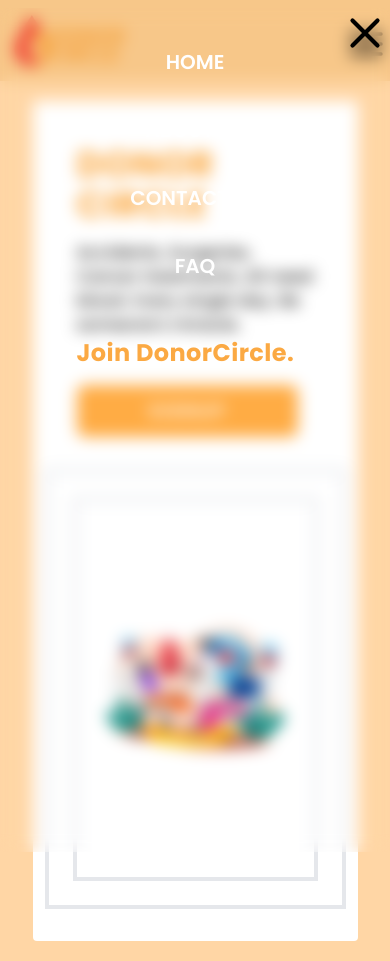
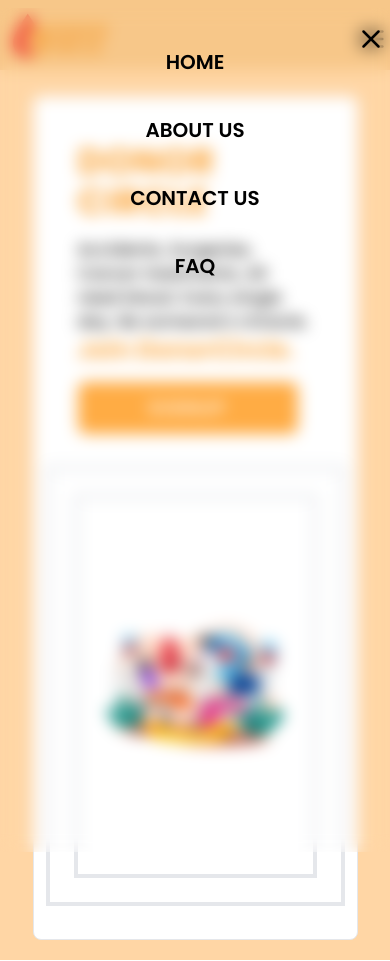
Before and after one commit to TanmayVidhate/DonorCircle_2, a React (Vite) app in the folder client/: page / in a window 390 px wide. Both pictures are taken after a click on the icon 366 px from the left and 44 px from the top of the page. Built offline with nearby package versions, Linux system fonts and the light colour scheme.

Commit message:
add size to icons and rounded property

```diff
--- a/client/src/Components/Navbar.jsx
+++ b/client/src/Components/Navbar.jsx
@@ -21,13 +21,13 @@ function Navbar() {
 
     return (
         <>
-            <div className='flex justify-between  w-full p-1 pb-0 bg-[#f7c789]  relative'>
+            <div className='flex justify-between fixed top-0 left-0 w-full z-50  p-1 pb-0 bg-[#f7c789]  '>
                 <div className=''>
-                    <img src={img} alt='logo' className='w-2/5 sm:w-2/6 md:w-2/6 lg:w-3/12 ' />
+                    <img src={img} alt='logo' className='w-2/6 sm:w-2/6 md:w-2/6 lg:w-3/12 ' />
                 </div>
                 <div className='lg:hidden'>
 
-                    <AlignJustify size={40}
+                    <AlignJustify size={30}
                         className='mt-5'
                         onClick={() => {
                             setIsopen(!isOpen)
@@ -39,7 +39,7 @@ function Navbar() {
 
                                 <div className='rounded-2xl w-full '>
                                     <div className=''>
-                                        <X size={50} className='absolute right-0 top-0    '
+                                        <X size={30} className='absolute right-1 top-4    '
                                             onClick={(e) => {
                                                 setIsopen(!isOpen)
                                             }}
@@ -49,7 +49,7 @@ function Navbar() {
                                     {
                                         Pages.map((page, i) => {
                                             const { label, href } = page;
-                                            return <LinkTo className=" w-full hover:text-amber-600 my-10 text-black text-xl " PageName={label} url={href} key={i} />
+                                            return <LinkTo className=" w-full hover:text-amber-600 my-10 !text-black text-xl " PageName={label} url={href} key={i} />
                                         })
                                     }
                                 </div>
--- a/client/src/Views/Landingpage.jsx
+++ b/client/src/Views/Landingpage.jsx
@@ -20,7 +20,7 @@ function Landingpage() {
             <div className='flex flex-col w-screen min-h-screen bg-[#ffd6a5]  xl:h-screen  '>
                 <Navbar />
                 <div className='flex-1 grid place-items-center '>
-                    <div className='flex justify-center items-center rounded m-5 bg-[#FFFFFF] w-5/6 max-h-max sm:w-3/4 sm:px-5 lg:mt-10 lg:w-4/5 2xl:w-3/5  '>
+                    <div className='flex justify-center items-center border rounded-lg m-5 mt-24 bg-[#FFFFFF] w-5/6 min-h-screen sm:w-3/4 sm:px-5 lg:mt-10 lg:w-4/5 2xl:w-3/5  '>
                         <div className='p-3 lg:flex lg:h-4/5 lg:my-7 '>
 
                             {/* First div */}
```
